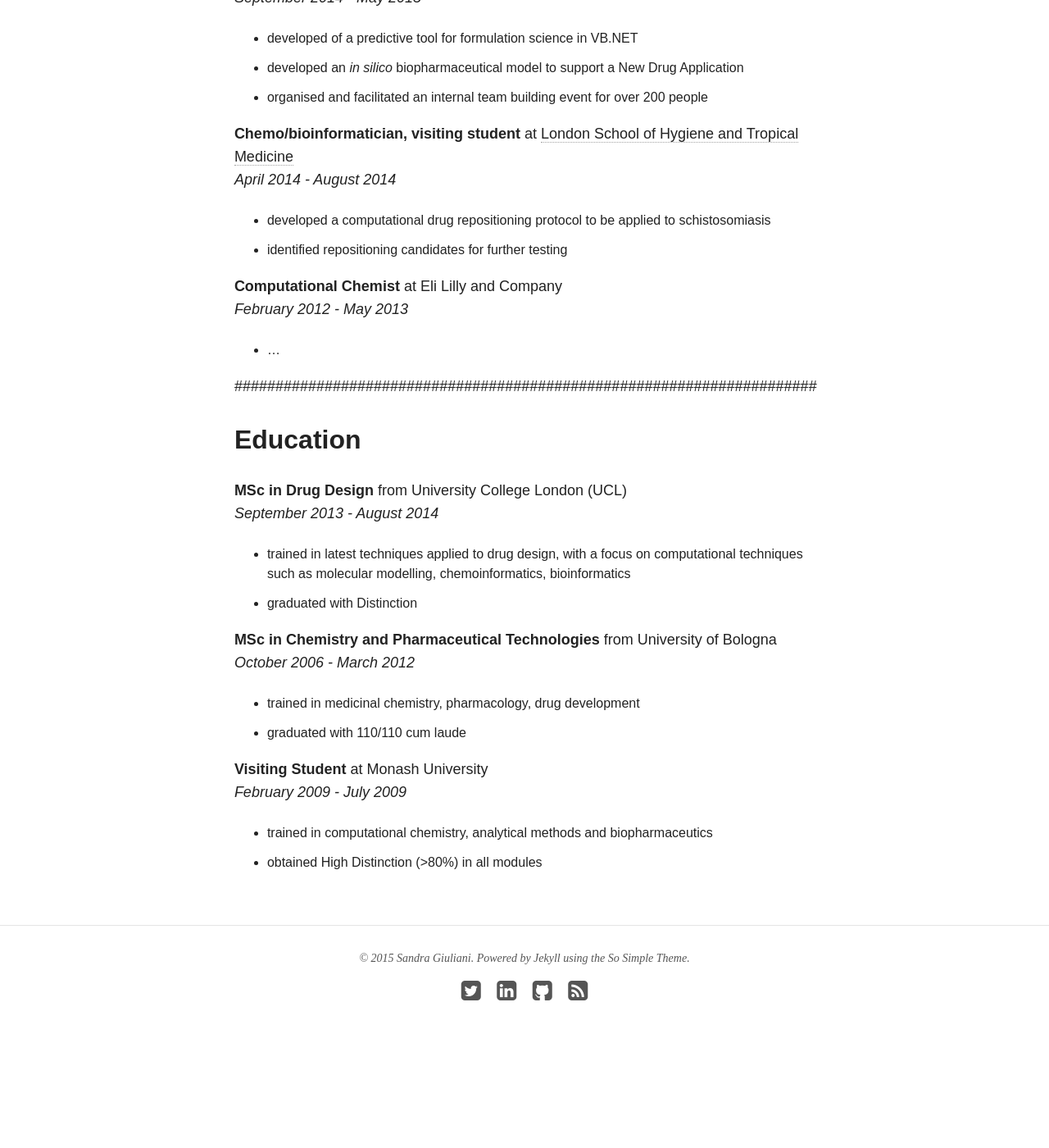
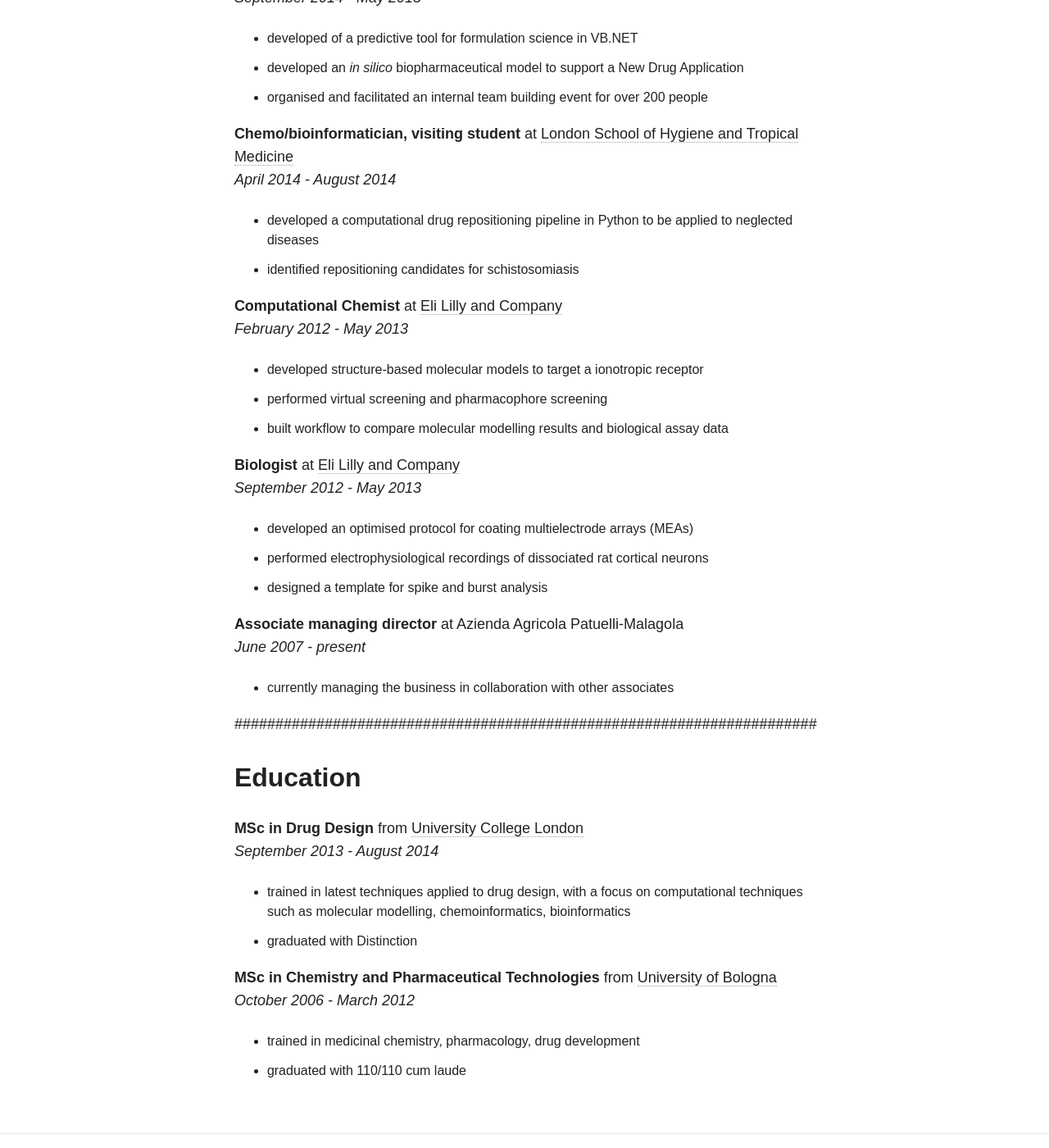
Before and after one commit to sandygiuliani/sandygiuliani.github.io, a Jekyll site: the page built from cv/index.md, in a window 1280 px wide and 1400 px high, scrolled down 861 px. Shown: the whole window at 82% size. Built offline with Jekyll 4.4.1, drawn with Linux system fonts in a browser that asks for light colours; nearby versions of some CDN libraries; before the commit the page ends 2181 px from its top, so only the background shows below that; some of the changed text lies outside the part shown.

Commit message:
update cv

```diff
--- a/cv/index.md
+++ b/cv/index.md
@@ -11,52 +11,65 @@ date: 2015-11-08T15:02:56+00:00
 
 ## Work & Research Experience
 
-**Scientist, Intelligent Pharmaceuticals** at AstraZeneca
-*June 2015 - ongoing*
+**Scientist, Intelligent Pharmaceuticals** at [AstraZeneca](www.astrazeneca.co.uk)
+*June 2015 - present*
 
 * currently supporting the roll out and testing of mobile health devices and apps for the respiratory portfolio
 
 
-**Scientist, Early Product Development** at AstraZeneca
+**Scientist, Early Product Development** at [AstraZeneca](www.astrazeneca.co.uk)
 *September 2014 - May 2015*
 
 * developed of a predictive tool for formulation science in VB.NET
 * developed an *in silico* biopharmaceutical model to support a New Drug Application
 * organised and facilitated an internal team building event for over 200 people
 
+
+
 **Chemo/bioinformatician, visiting student** at [London School of Hygiene and Tropical Medicine](http://www.lshtm.ac.uk/)
 *April 2014 - August 2014*
 
-* developed a computational drug repositioning protocol to be applied to schistosomiasis
-* identified repositioning candidates for further testing
+* developed a computational drug repositioning pipeline in Python to be applied to neglected diseases
+* identified repositioning candidates for schistosomiasis
 
-**Computational Chemist** at Eli Lilly and Company
+
+
+**Computational Chemist** at [Eli Lilly and Company](www.lilly.co.uk)
 *February 2012 - May 2013*
 
-* ...
+* developed structure-based molecular models to target a ionotropic receptor
+* performed virtual screening and pharmacophore screening
+* built workflow to compare molecular modelling results and biological assay data
 
+
+
+**Biologist** at [Eli Lilly and Company](www.lilly.co.uk)
+*September 2012 - May 2013*
+
+* developed an optimised protocol for coating multielectrode arrays (MEAs)
+* performed electrophysiological recordings of dissociated rat cortical neurons
+* designed a template for spike and burst analysis
+
+
+**Associate managing director** at Azienda Agricola Patuelli-Malagola
+*June 2007 - present*
+
+* currently managing the business in collaboration with other associates
 
 
 #######################################################################
 
 ## Education
 
-**MSc in Drug Design** from University College London (UCL)
+**MSc in Drug Design** from [University College London](www.ucl.ac.uk)
 *September 2013 - August 2014*
 
 * trained in latest techniques applied to drug design, with a focus on computational techniques such as molecular modelling, chemoinformatics, bioinformatics
 * graduated with Distinction
 
 
-**MSc in Chemistry and Pharmaceutical Technologies** from University of Bologna
+**MSc in Chemistry and Pharmaceutical Technologies** from [University of Bologna](www.unibo.it)
 *October 2006 - March 2012*
 
 * trained in medicinal chemistry, pharmacology, drug development
 * graduated with 110/110 cum laude
-
-
-**Visiting Student** at Monash University
-*February 2009 - July 2009*
-
-* trained in computational chemistry, analytical methods and biopharmaceutics
-* obtained High Distinction (>80%) in all modules
--- a/index.html
+++ b/index.html
@@ -11,7 +11,7 @@ search_omit: true
 {% endfor %}
 </ul> -->
 
-<p>Hi there, you have reached my personal website. Please use the menu above to navigate it. </p>
+<p>Hi there, you have reached my personal website. </p>
 
 <br>
 <p align="right">
```
